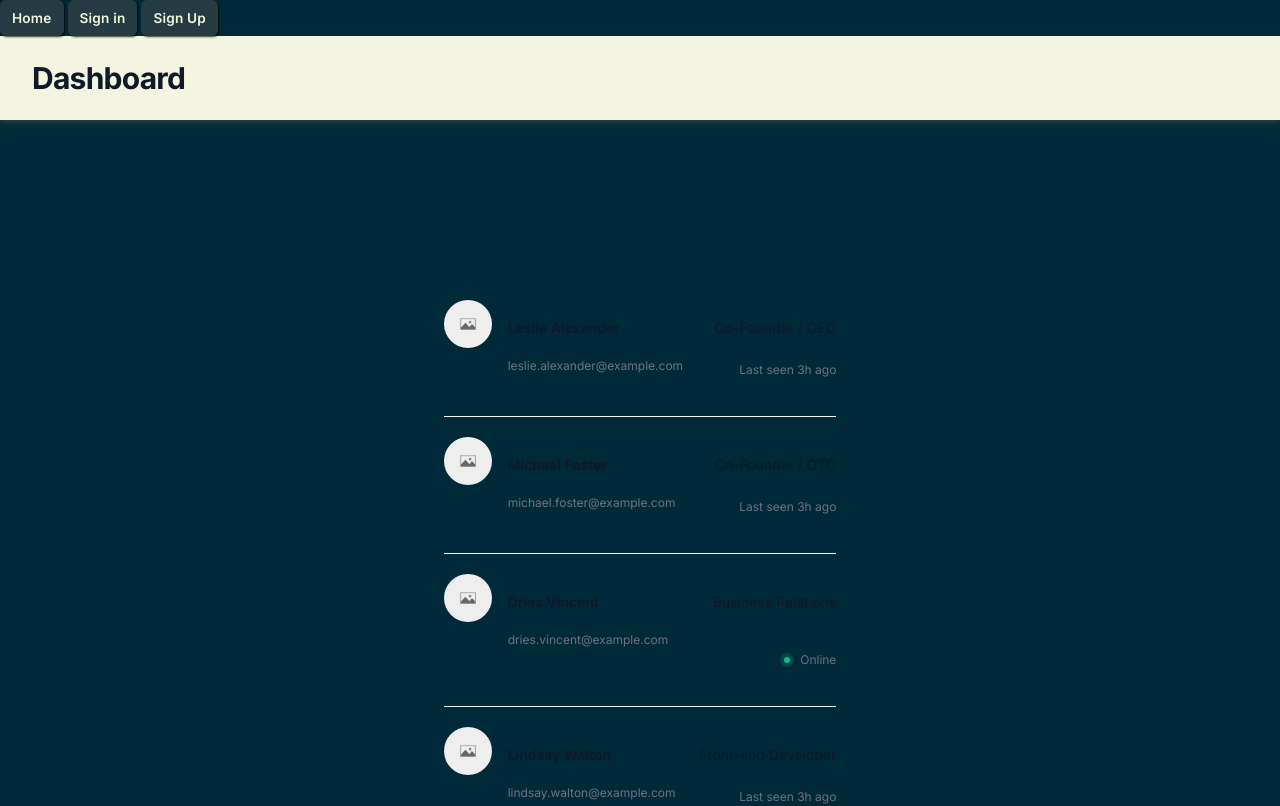
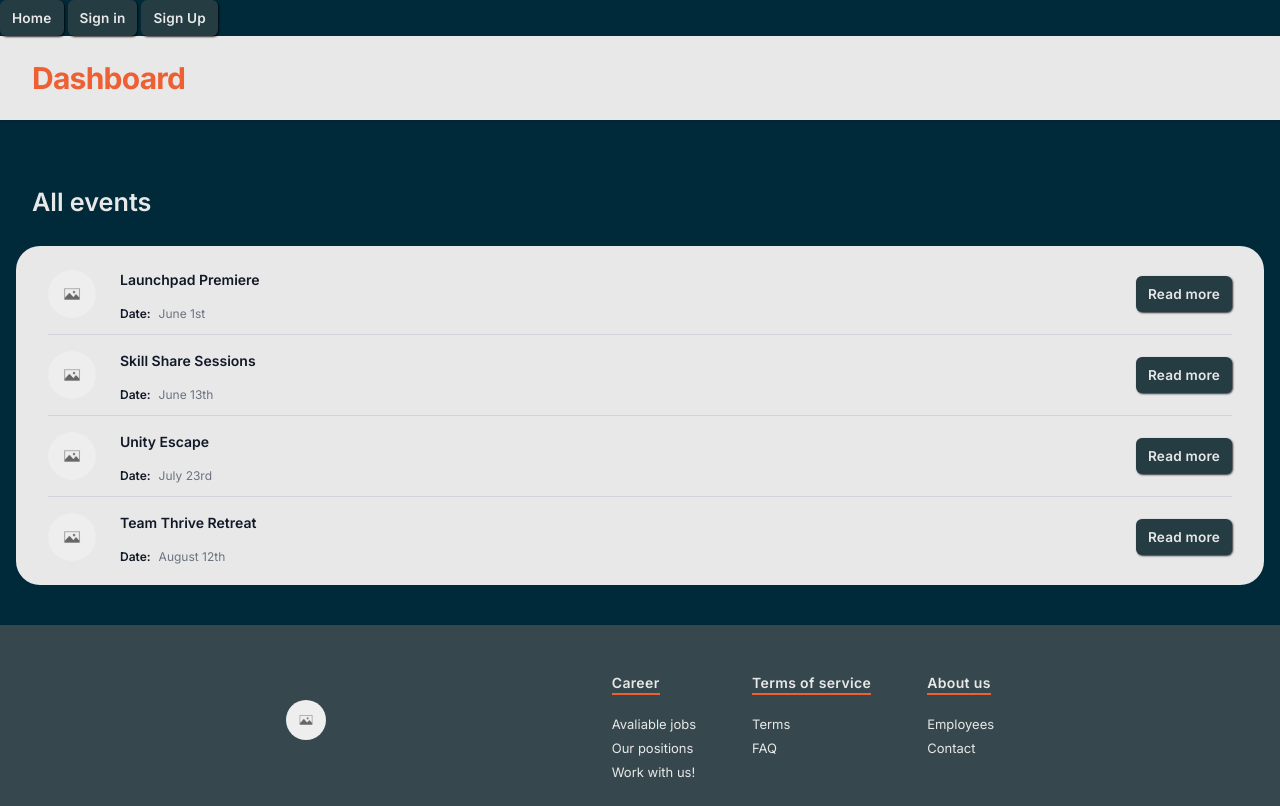
Before and after one commit to Gong-Code/event-website, a Next.js app: page /admin in a window 1280 px wide. Shown: the top 806 px of the page. Built offline with nearby package versions, Linux system fonts and the light colour scheme; no server answers.

Commit message:
Update EventsList, dashboard & global values

```diff
--- a/app/(root)/admin/_components/EventsList.jsx
+++ b/app/(root)/admin/_components/EventsList.jsx
@@ -1,89 +1,66 @@
 import Image from 'next/image';
 
-const people = [
+const events = [
     {
-        name: 'Leslie Alexander',
-        email: 'leslie.alexander@example.com',
-        role: 'Co-Founder / CEO',
-        imageUrl: '/assets/placeholder.jpg',
-        lastSeen: '3h ago',
-        lastSeenDateTime: '2023-01-23T13:23Z',
+        name: 'Launchpad Premiere',
+        date: 'June 1st',
+        imageUrl: '/assets/placeholder.jpg'
     },
     {
-        name: 'Michael Foster',
-        email: 'michael.foster@example.com',
-        role: 'Co-Founder / CTO',
-        imageUrl: '/assets/placeholder.jpg',
-        lastSeen: '3h ago',
-        lastSeenDateTime: '2023-01-23T13:23Z',
+        name: 'Skill Share Sessions',
+        date: 'June 13th',
+        imageUrl: '/assets/placeholder.jpg'
     },
     {
-        name: 'Dries Vincent',
-        email: 'dries.vincent@example.com',
-        role: 'Business Relations',
-        imageUrl: '/assets/placeholder.jpg',
-        lastSeen: null,
+        name: 'Unity Escape',
+        date: 'July 23rd',
+        imageUrl: '/assets/placeholder.jpg'
     },
     {
-        name: 'Lindsay Walton',
-        email: 'lindsay.walton@example.com',
-        role: 'Front-end Developer',
-        imageUrl: '/assets/placeholder.jpg',
-        lastSeen: '3h ago',
-        lastSeenDateTime: '2023-01-23T13:23Z',
+        name: 'Team Thrive Retreat',
+        date: 'August 12th',
+        imageUrl: '/assets/placeholder.jpg'
     },
 ];
 
 export const EventsList = () => {
     return (
+        <div className='relative bg-primary py-2 rounded-3xl px-8 mx-4'>
             <ul
                 role='list'
-            className='divide-y divide-gray-100'>
-            {people.map((person) => (
+                className='divide-y divide-gray-300 mx-auto'>
+                {events.map((event) => (
                     <li
-                    key={person.email}
-                    className='flex justify-between gap-x-6 py-5'>
-                    <div className='flex min-w-0 gap-x-4'>
+                        key={event.date}
+                        className='flex mx-auto justify-between max-w-7xl items-center'>
+                        <div className='flex items-center gap-6'>
                             <Image
-                            className='h-12 w-12 flex-none rounded-full bg-gray-50'
-                            src={person.imageUrl}
+                                className='h-12 w-12 rounded-full bg-gray-50'
+                                src={event.imageUrl}
                                 alt=''
                                 width={500}
                                 height={500}
                             />
                             <div className='min-w-0 flex-auto'>
-                            <p className='text-sm font-semibold leading-6 text-gray-900'>
-                                {person.name}
+                                <p className='text-sm font-semibold text-gray-900'>
+                                    {event.name}
                                 </p>
-                            <p className='mt-1 truncate text-xs leading-5 text-gray-500'>
-                                {person.email}
-                            </p>
+                                <div className='flex gap-2 items-center my-3'>
+                                    <span className='font-semibold text-gray-900 text-xs'>
+                                        Date:{' '}
+                                    </span>
+                                    <span className='text-xs text-gray-500'>
+                                        {event.date}
+                                    </span>
                                 </div>
                             </div>
-                    <div className='hidden shrink-0 sm:flex sm:flex-col sm:items-end'>
-                        <p className='text-sm leading-6 text-gray-900'>
-                            {person.role}
-                        </p>
-                        {person.lastSeen ? (
-                            <p className='mt-1 text-xs leading-5 text-gray-500'>
-                                Last seen{' '}
-                                <time dateTime={person.lastSeenDateTime}>
-                                    {person.lastSeen}
-                                </time>
-                            </p>
-                        ) : (
-                            <div className='mt-1 flex items-center gap-x-1.5'>
-                                <div className='flex-none rounded-full bg-emerald-500/20 p-1'>
-                                    <div className='h-1.5 w-1.5 rounded-full bg-emerald-500' />
                         </div>
-                                <p className='text-xs leading-5 text-gray-500'>
-                                    Online
-                                </p>
-                            </div>
-                        )}
+                        <div className='shrink-0 flex flex-col items-end'>
+                            <button>Read more</button>
                         </div>
                     </li>
                 ))}
             </ul>
+        </div>
     );
 };
--- a/app/(root)/admin/page.jsx
+++ b/app/(root)/admin/page.jsx
@@ -11,14 +11,15 @@ const AdminPage = () => {
     return (
         <>
             <Navbar />
-            <header className='bg-primary shadow-md shadow-secondary'>
+            <header className='bg-primary shadow'>
                 <div className='mx-auto max-w-7xl px-4 py-6 sm:px-6 lg:px-8'>
-                    <h1 className='text-3xl font-bold tracking-tight text-gray-900'>
+                    <h1 className='text-3xl font-bold tracking-tight text-tertiary'>
                         Dashboard
                     </h1>
                 </div>
             </header>
-            <main className='mt-40 flex justify-center'>
+            <main className='my-10 flex flex-col justify-center'>
+              <h2 className="flex max-w-7xl px-4 py-6 sm:px-6 lg:px-8">All events</h2>
                 <EventsList />
             </main>
         </>
--- a/app/globals.css
+++ b/app/globals.css
@@ -22,7 +22,7 @@ Skapa disabled-knapp: <button className="disabled">
     :root {
         --background: #002a39;
 
-        --primary: #f3f5e1;
+        --primary: #e8e8e8;
 
         --secondary: #253c43;
         --secondary-muted: #36484e;
@@ -60,13 +60,14 @@ p {
 }
 
 h1 {
-    font-size: 2rem;
-    font-weight: 200;
+    font-weight: 700;
+    font-size: 1.875rem;
+    line-height: 2.25rem;
 }
 
 h2 {
-    font-size: 1.8rem;
-    font-weight: 200;
+    font-size: 1.575rem;
+    font-weight: 550;
 }
 
 /*=====  Styling buttons  ======*/
```
Lines whose indentation alone changed are shown as unchanged.
